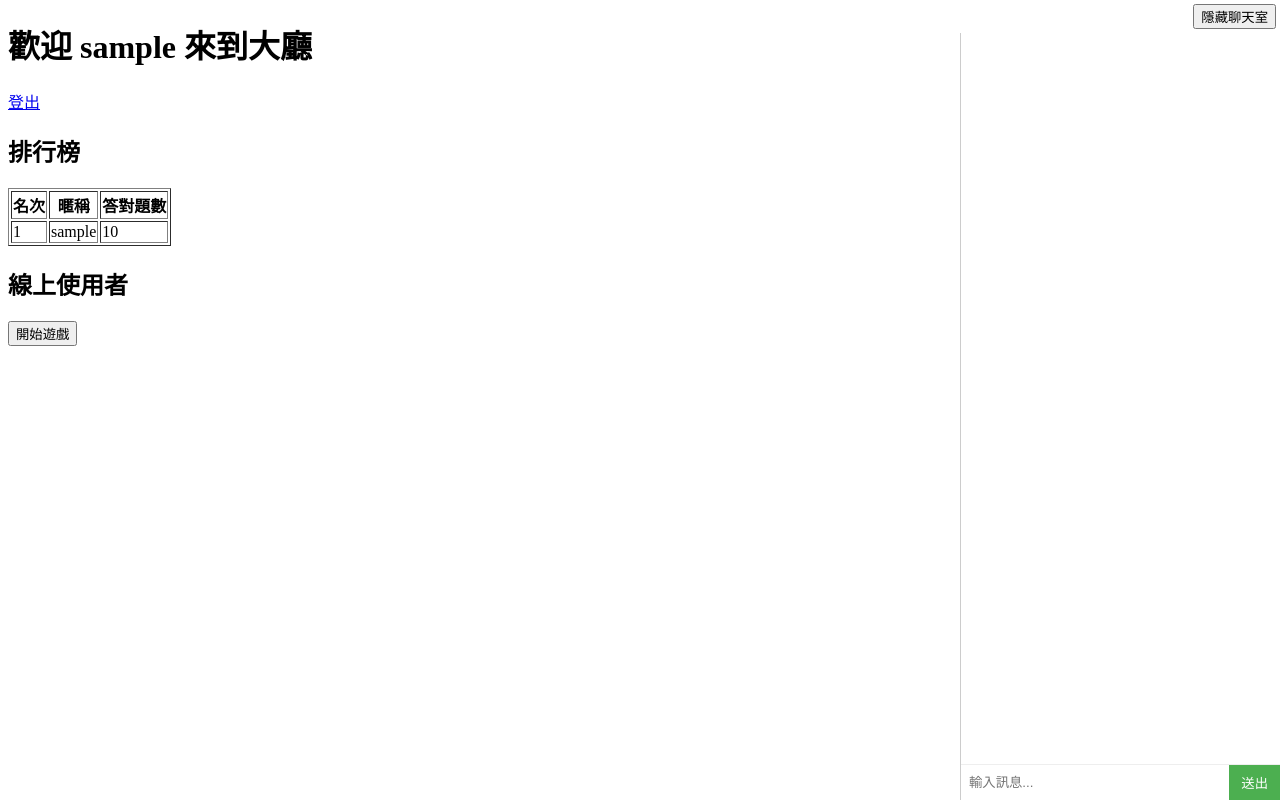
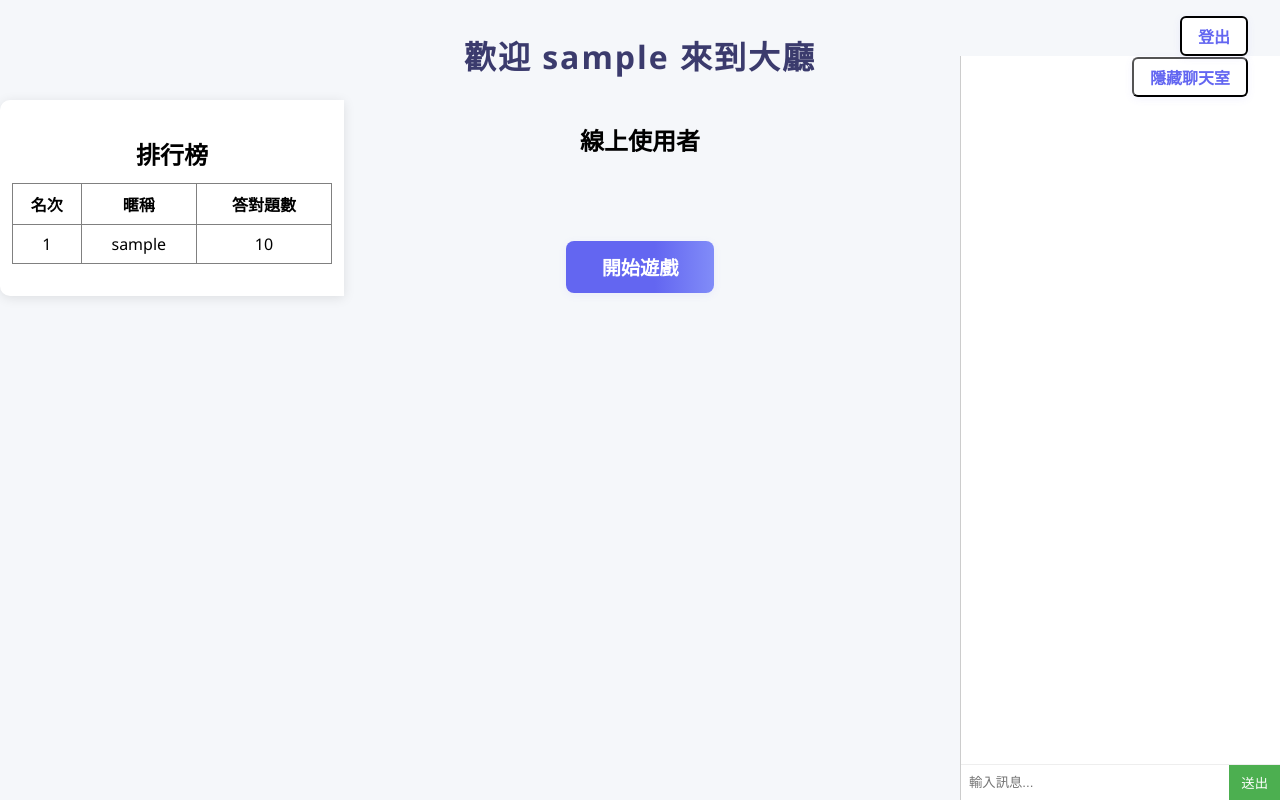
Before and after one commit to AbcZoe/ParkourGame, a Flask app: page /lobby in a window 1280 px wide. Run offline with Flask 3, Linux system fonts and the light colour scheme; the visitor is signed in with stand-in values (Sample User, id 1); tables that the repository leaves empty or names only in its code hold one stand-in row (values such as "Sample post"); some libraries are stand-ins or nearby versions.

Commit message:
更新多個模板和樣式檔，新增聊天室和遊戲頁面的樣式，並修正按鈕位置與樣式

```diff
--- /dev/null
+++ b/static/chat_box.css
@@ -0,0 +1,19 @@
+#chatToggleBtn {
+    position: fixed;
+    top: 57px;      /* 距離頂部 16px */
+    right: 32px;    /* 距離右側 32px */
+    font-size: 1rem;
+    color: #6366f1;
+    text-decoration: none;
+    font-weight: bold;
+    z-index: 10001;  /* 比聊天室還高，永遠在最上層 */
+    background: #fff;
+    padding: 6px 16px;
+    border-radius: 6px;
+    box-shadow: 0 2px 8px rgba(99,102,241,0.08);
+    transition: color 0.2s, background 0.2s;
+}
+#chatToggleBtn:hover {
+    color: #3b3b6d;
+    background: #e0e7ff;
+}
--- /dev/null
+++ b/static/lobby.css
@@ -0,0 +1,96 @@
+/* 遊戲大廳 (lobby.html) */
+body {
+    font-family: 'Segoe UI', '微軟正黑體', Arial, sans-serif;
+    background: #f5f7fa;
+    margin: 0;
+    padding: 0;
+}
+
+h1 {
+    text-align: center; /* 歡迎標題置中 */
+    margin-top: 32px;
+    color: #3b3b6d;
+    letter-spacing: 2px;
+}
+
+.logout-link {
+    position: fixed;
+    top: 16px;      /* 距離頂部 16px */
+    right: 32px;    /* 距離右側 32px */
+    font-size: 1rem;
+    color: #6366f1;
+    text-decoration: none;
+    font-weight: bold;
+    z-index: 10001;  /* 比聊天室還高，永遠在最上層 */
+    background: #fff;
+    padding: 6px 16px;
+    border: 2px solid black;
+    border-radius: 6px;
+    box-shadow: 0 2px 8px rgba(99,102,241,0.08);
+    transition: color 0.2s, background 0.2s;
+}
+.logout-link:hover {
+    color: #3b3b6d;
+    background: #e0e7ff;
+}
+
+#start_game_btn {
+    display: block;           /* 讓按鈕獨佔一行 */
+    margin: 32px auto 0 auto; /* 上方間距32px，左右自動(置中) */
+    padding: 12px 36px;
+    font-size: 1.2rem;
+    background: linear-gradient(90deg, #6366f1 60%, #818cf8 100%);
+    color: #fff;
+    border: none;
+    border-radius: 8px;
+    font-weight: bold;
+    cursor: pointer;
+    box-shadow: 0 2px 8px rgba(99,102,241,0.08);
+    transition: background 0.2s, box-shadow 0.2s;
+}
+#start_game_btn:hover {
+    background: linear-gradient(90deg, #818cf8 0%, #6366f1 100%);
+    box-shadow: 0 4px 16px rgba(99,102,241,0.15);
+}
+
+/* 排行榜區塊靠右固定顯示，類似聊天室 */
+.leaderboard-section {
+    position: fixed;
+    top: 100px;          /* 距離頂部 100px，可依需求調整 */
+    left: 0;            /* 靠右 */
+    width: 320px;        /* 固定寬度，與聊天室一致 */
+    background: #fff;
+    border-radius: 10px 0 0 10px;
+    box-shadow: 0 2px 12px rgba(0,0,0,0.10);
+    padding: 16px 12px;
+    z-index: 9000;       /* 比主內容高，但低於登出/聊天室 */
+}
+
+.leaderboard-title {
+    text-align: center;
+    margin-bottom: 12px;
+}
+
+.leaderboard-section table {
+    width: 100%;
+    border-collapse: collapse;
+    margin: 0 auto 16px auto;
+}
+
+.leaderboard-section th, .leaderboard-section td {
+    padding: 8px 0;
+    text-align: center;
+}
+
+/* 線上使用者區塊置中 */
+.online-users-section {
+    display: flex;
+    flex-direction: column;
+    align-items: center;
+    margin-top: 24px;
+}
+#user_list {
+    padding: 0;
+    list-style: none;
+    text-align: center;
+}
--- a/templates/chat_box.html
+++ b/templates/chat_box.html
@@ -1,6 +1,7 @@
 <!-- 聊天室元件，可 include 到各頁面 -->
-<div id="chatContainer" style="position:fixed; top:0; right:0; height:100vh; width:320px; z-index:9999; display:flex; flex-direction:column;">
-    <button id="chatToggleBtn" onclick="toggleChat()" style="align-self:flex-end; margin:4px;">隱藏聊天室</button>
+<link rel="stylesheet" href="{{ url_for('static', filename='chat_box.css') }}">
+<div id="chatContainer" style="position:fixed; top:56px; right:0; height:calc(100vh - 56px); width:320px; z-index:9999; display:flex; flex-direction:column;">
+    <button id="chatToggleBtn" aqua;" onclick="toggleChat()">隱藏聊天室</button>
     <div id="chatBox" style="flex:1; background:#fff; border-left:1px solid #ccc; display:flex; flex-direction:column;">
         <ul id="chatList" style="flex:1; overflow-y:auto; list-style:none; margin:0; padding:8px;"></ul>
         <div style="display:flex; border-top:1px solid #eee;">
--- a/templates/game.html
+++ b/templates/game.html
@@ -4,10 +4,11 @@
   <meta charset="UTF-8">
   <title>猜謎遊戲</title>
   <script src="https://cdn.socket.io/4.7.5/socket.io.min.js"></script>
+  <link rel="stylesheet" href="{{ url_for('static', filename='game.css') }}">
 </head>
 <body>
-  <h1>歡迎，{{ nickname }}！</h1>
-  <a href="/lobby">回到大廳</a>
+  <a href="/lobby" class="back-lobby-link">回到大廳</a>
+  <h1 class="welcome-title">歡迎，{{ nickname }}！</h1>
   <div id="status"></div>
   <div id="game" style="display:none;">
     <div id="asker-panel" style="display:none;">
--- a/templates/index.html
+++ b/templates/index.html
@@ -2,6 +2,7 @@
 <html>
 <head>
     <title>登入 / 註冊</title>
+    <link rel="stylesheet" href="{{ url_for('static', filename='index.css') }}">
 </head>
 <body>
     <h2>登入</h2>
--- a/templates/lobby.html
+++ b/templates/lobby.html
@@ -3,14 +3,16 @@
 <head>
     <title>遊戲大廳</title>
     <script src="https://cdn.socket.io/4.7.5/socket.io.min.js"></script>
+    <link rel="stylesheet" href="{{ url_for('static', filename='lobby.css') }}">
 </head>
 <body>
 
 
     <h1>歡迎 {{ nickname }} 來到大廳</h1>
-    <a href="/logout">登出</a>
+    <a href="/logout" class="logout-link">登出</a>
 
-    <h2>排行榜</h2>
+    <div class="leaderboard-section">
+    <h2 class="leaderboard-title">排行榜</h2>
     <table border="1" style="margin-bottom:16px;">
         <tr><th>名次</th><th>暱稱</th><th>答對題數</th></tr>
         {% for user in leaderboard %}
@@ -21,9 +23,12 @@
         </tr>
         {% endfor %}
     </table>
+    </div>
 
-    <h2>線上使用者</h2>
-    <ul id="user_list"></ul>
+    <div class="online-users-section">
+        <h2>線上使用者</h2>
+        <ul id="user_list"></ul>
+    </div>
 
     <!-- 修改這裡：直接跳轉到 /game -->
     <button id="start_game_btn" onclick="goToGame()">開始遊戲</button>
```
Also changed, not shown: static/game.css (added, +28 -0 lines), static/index.css (added, +68 -0 lines), information/README.md, 3 other files.
